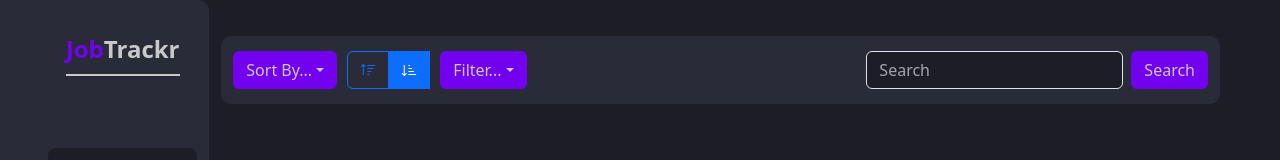
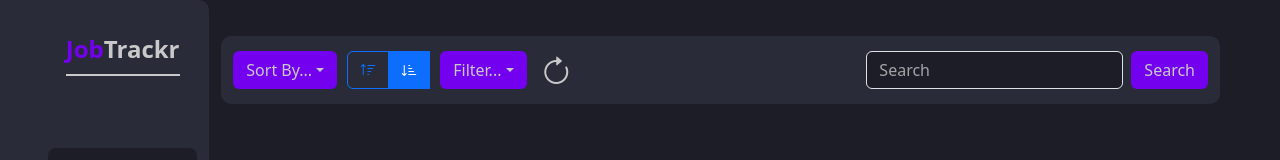
Before and after one commit to raghavSharma8269/JobTrackr, a React (Vite) app in the folder frontend/JobTrackrFrontend/: page / in a window 1280 px wide. Shown: the top 160 px of the page. Built offline with nearby package versions, Linux system fonts and the light colour scheme.

Commit message:
added ResetSearchParametersIconComponent.tsx

```diff
--- a/frontend/JobTrackrFrontend/src/components/ExpandedJobCardComponents/RefreshStatusButtonComponent.tsx
+++ b/frontend/JobTrackrFrontend/src/components/ExpandedJobCardComponents/RefreshStatusIconComponent.tsx
@@ -1,6 +1,6 @@
 import React from 'react'
 
-const RefreshStatusButtonComponent = () => {
+const RefreshStatusIconComponent = () => {
     return (
 
         <i className="bi bi-arrow-clockwise icon-btn" style={{
@@ -17,4 +17,4 @@ const RefreshStatusButtonComponent = () => {
         ></i>
     )
             }
-            export default RefreshStatusButtonComponent
+            export default RefreshStatusIconComponent
--- a/frontend/JobTrackrFrontend/src/components/ExpandedJobCardComponents/SetStatusDropdownComponent.tsx
+++ b/frontend/JobTrackrFrontend/src/components/ExpandedJobCardComponents/SetStatusDropdownComponent.tsx
@@ -1,5 +1,5 @@
 import React from 'react'
-import RefreshStatusButtonComponent from "./RefreshStatusButtonComponent.tsx";
+import RefreshStatusIconComponent from "./RefreshStatusIconComponent.tsx";
 
 const SetStatusDropdownComponent = () => {
     return (
@@ -15,7 +15,7 @@ const SetStatusDropdownComponent = () => {
                 <li><a className="dropdown-item default-text-color" style={{backgroundColor:"#7400f0", borderRadius:"10px"}} href="#">Accepted</a></li>
                 <li><a className="dropdown-item default-text-color" style={{backgroundColor:"red", borderRadius:"10px"}} href="#">Rejected</a></li>
             </ul>
-            <RefreshStatusButtonComponent/>
+            <RefreshStatusIconComponent/>
 
         </div>    )
 }
--- a/frontend/JobTrackrFrontend/src/components/NavBarComponents/FilterByDropdownComponent.tsx
+++ b/frontend/JobTrackrFrontend/src/components/NavBarComponents/FilterByDropdownComponent.tsx
@@ -1,4 +1,5 @@
 import React from 'react'
+import ResetSearchParametersIconComponent from "./ResetSearchParametersIconComponent.tsx";
 
 const FilterByDropdownComponent = () => {
     return (
@@ -16,7 +17,7 @@ const FilterByDropdownComponent = () => {
                 <li><a className="dropdown-item default-text-color" style={{backgroundColor:"red", borderRadius:"10px"}} href="#">Rejected</a></li>
             </ul>
 
-
+        <ResetSearchParametersIconComponent/>
         </div>
     )
 }
--- /dev/null
+++ b/frontend/JobTrackrFrontend/src/components/NavBarComponents/ResetSearchParametersIconComponent.tsx
@@ -0,0 +1,15 @@
+import React from 'react'
+
+const ResetSearchParametersIconComponent = () => {
+    return (
+        <i className="bi bi-arrow-clockwise default-text-color icon-btn" style={{ fontSize: "2rem",
+            cursor: "pointer",
+            display: "inline-block",
+            position: "absolute",
+            top: "-3px",
+            left: "100px",}}
+        onClick={()=> alert("Reset Search Parameters")}
+        />
+    )
+}
+export default ResetSearchParametersIconComponent
```
